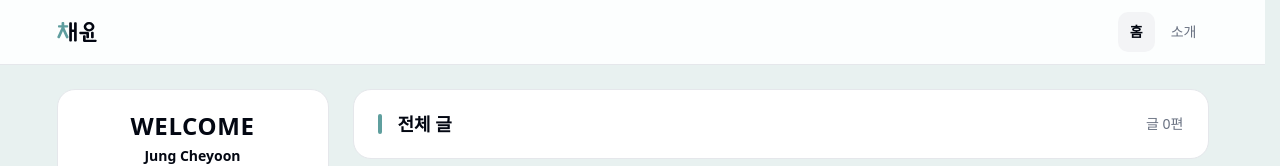
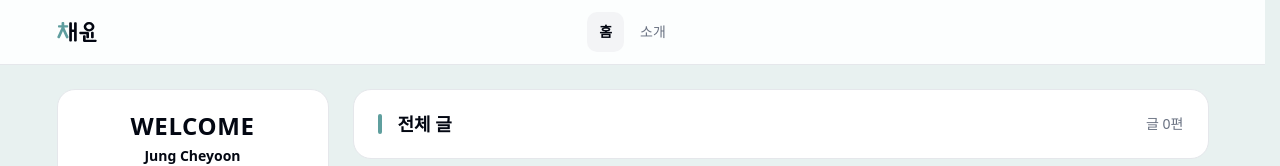
Before and after one commit to JCheyoon/JCheyoon.github.io, an Astro site: page / in a window 1280 px wide. Shown: the top 166 px of the page. Built offline with nearby package versions, Linux system fonts and the light colour scheme; Astro itself is replaced by a stand-in of ours.

Commit message:
fix: 헤더 메뉴를 가운데 정렬 (오른쪽은 언어·테마 자리로 비움)

```diff
--- a/src/components/Header.astro
+++ b/src/components/Header.astro
@@ -13,8 +13,9 @@ const isActive = (href: string) => (href === "/" ? path === "/" || path.startsWi
 ---
 
 <header class="sticky top-0 z-10 border-b bg-card/90 backdrop-blur">
-  <div class="mx-auto flex h-16 max-w-[1200px] items-center justify-between gap-4 px-4 md:px-6">
-    <a href="/" class="flex items-center text-foreground" aria-label={`${site.name} 홈`}>
+  {/* 로고 | 메뉴(가운데) | 오른쪽 빈 칸. 오른쪽 칸은 언어 전환(Phase 2)·테마 토글(Phase 3) 자리라 메뉴가 밀리지 않는다 */}
+  <div class="mx-auto grid h-16 max-w-[1200px] grid-cols-[1fr_auto_1fr] items-center gap-4 px-4 md:px-6">
+    <a href="/" class="flex items-center justify-self-start text-foreground" aria-label={`${site.name} 홈`}>
       <Logo />
     </a>
     <nav aria-label="주 메뉴">
```
